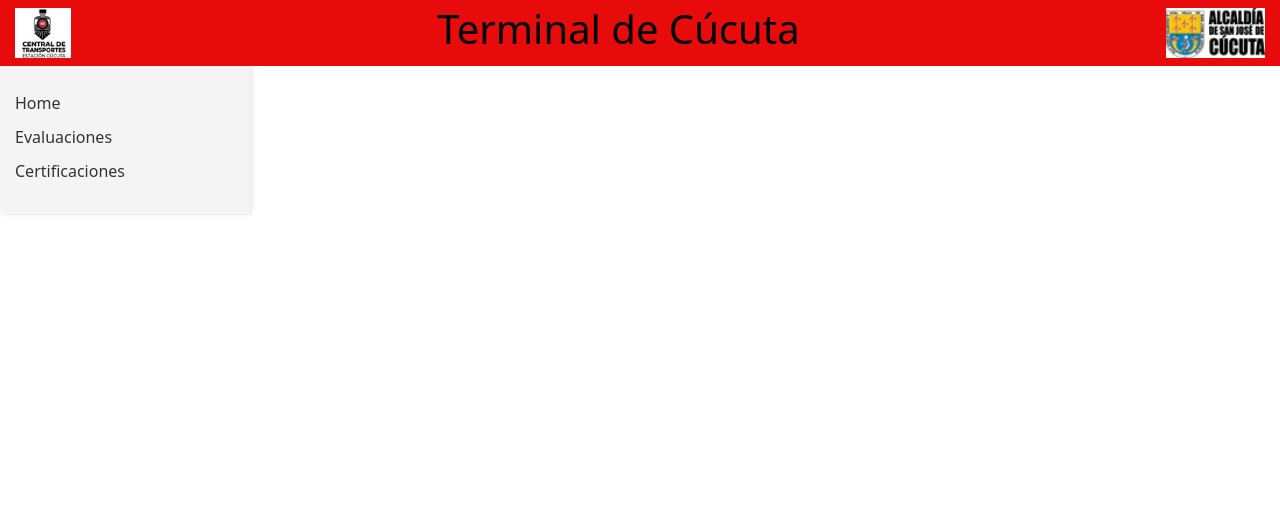
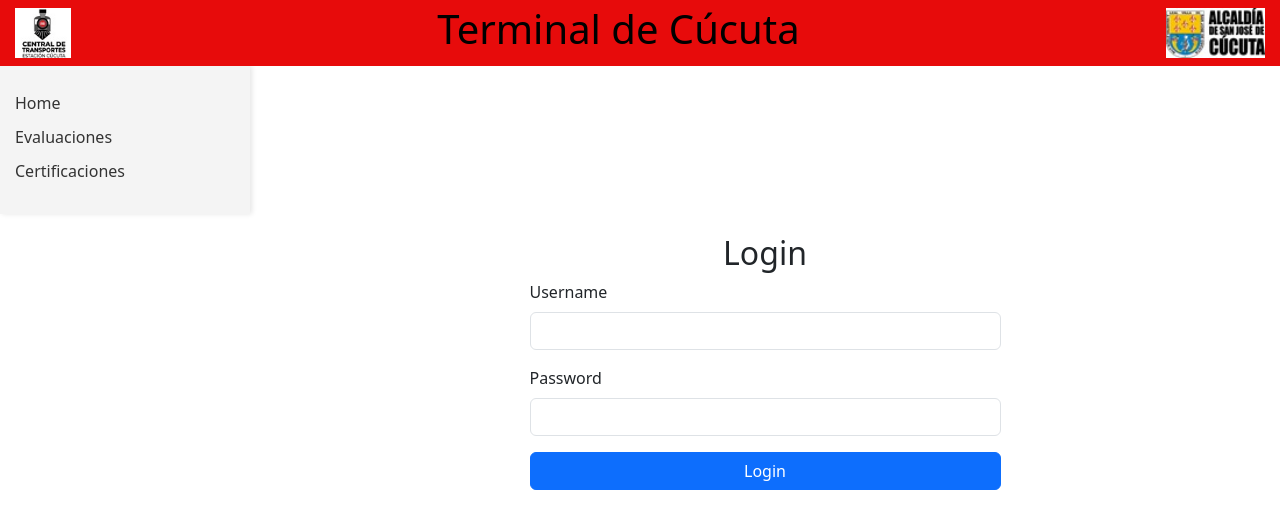
Before and after one commit to fransao/testyk_front, an Angular app in the folder test_yk_front/: page /login in a window 1280 px wide. Before the commit this address led to /. Shown: the top 528 px of the page. Built offline with nearby package versions, Linux system fonts and the light colour scheme.

Commit message:
add login component

```diff
--- a/test_yk_front/src/app/api.service.ts
+++ b/test_yk_front/src/app/api.service.ts
@@ -18,6 +18,8 @@ export class ApiService {
   private putAnswersUrl   = 'http://localhost:8080/answers';
   */
 
+  private logingUrl              = 'http://localhost:8080/course/user/login'
+  private registerUrl            = 'http://localhost:8080/course/user/register'
   private getTestsUrl            = 'http://localhost:8080/course/user/tests';
   private getQuestionsUrl        = 'http://localhost:8080/course/answers/question?';
   private postAnswersUrl         = 'http://localhost:8080/course/validate/answers/test';
@@ -25,6 +27,17 @@ export class ApiService {
   private downloadCertificateUrl = 'http://localhost:8080/course/certificate/user/';
 
   constructor(private http: HttpClient) {}
+
+  login(username: string, password: string): Observable<any> {
+    const body = { username, password };
+
+    return this.http.post<any>(`${this.logingUrl}`, body).pipe(
+      catchError(error => {
+        console.error('[login] Error occurred: ', error);
+        return throwError(() => error);
+      })
+    );
+  }
 
 
   getTests(): Observable<UserTest[]> {
--- a/test_yk_front/src/app/app.routes.ts
+++ b/test_yk_front/src/app/app.routes.ts
@@ -1,6 +1,23 @@
 import { Routes } from '@angular/router';
+import { LoginComponent } from './components/login/login.component';
+import { DashboardComponent } from './components/dashboard/dashboard.component';
+import { AuthGuard } from './auth.guard';
 
 export const routes: Routes = [
+    {
+        path: '',
+        redirectTo: '/login', // Redirige al login si el path está vacío
+        pathMatch: 'full',
+      },
+      {
+        path: 'login',
+        component: LoginComponent,
+      },
+      {
+        path: 'dashboard',
+        component: DashboardComponent,
+        canActivate: [AuthGuard], // Asegura que solo los usuarios autenticados puedan ver el dashboard
+      },
     {
         path: 'evaluations',
         loadChildren: () => import('./components/test/test.routes').then(m => m.TEST_ROUTES)
--- /dev/null
+++ b/test_yk_front/src/app/auth.guard.ts
@@ -0,0 +1,22 @@
+import { Injectable } from '@angular/core';
+import { CanActivate, Router } from '@angular/router';
+import { Observable } from 'rxjs';
+
+@Injectable({
+  providedIn: 'root'
+})
+export class AuthGuard implements CanActivate {
+
+  constructor(private router: Router) {}
+
+  canActivate(): Observable<boolean> | Promise<boolean> | boolean {
+    // Verifica si el token de autenticación existe en el localStorage
+    const token = localStorage.getItem('authToken');
+    if (token) {
+      return true; // Si el token está presente, permite el acceso
+    } else {
+      this.router.navigate(['/login']); // Si no hay token, redirige a login
+      return false;
+    }
+  }
+}
--- /dev/null
+++ b/test_yk_front/src/app/components/login/login.component.css
@@ -0,0 +1,4 @@
+/* Aquí puedes agregar estilos adicionales si lo deseas */
+.container {
+    margin-top: 100px;
+  }
--- /dev/null
+++ b/test_yk_front/src/app/components/login/login.component.html
@@ -0,0 +1,34 @@
+<div class="container">
+  <div class="row justify-content-center">
+    <div class="col-md-6">
+      <h2 class="text-center">Login</h2>
+      <form (ngSubmit)="login()">
+        <div class="mb-3">
+          <label for="username" class="form-label">Username</label>
+          <input
+            type="text"
+            id="username"
+            class="form-control"
+            [(ngModel)]="username"
+            name="username"
+            required
+          />
+        </div>
+
+        <div class="mb-3">
+          <label for="password" class="form-label">Password</label>
+          <input
+            type="password"
+            id="password"
+            class="form-control"
+            [(ngModel)]="password"
+            name="password"
+            required
+          />
+        </div>
+
+        <button type="submit" class="btn btn-primary w-100">Login</button>
+      </form>
+    </div>
+  </div>
+</div>
--- /dev/null
+++ b/test_yk_front/src/app/components/login/login.component.ts
@@ -0,0 +1,31 @@
+import { Component } from '@angular/core';
+import { Router } from '@angular/router';
+import { ApiService } from '../../api.service';
+import { FormsModule } from '@angular/forms';  // Asegúrate de importar FormsModule
+
+@Component({
+  selector: 'app-login',
+  standalone: true,  // Define el componente como standalone
+  imports: [FormsModule],  // Asegúrate de incluir FormsModule aquí
+  templateUrl: './login.component.html',
+  styleUrls: ['./login.component.css']
+})
+export class LoginComponent {
+  username: string = '';
+  password: string = '';
+
+  constructor(private apiService: ApiService, private router: Router) { }
+
+  login() {
+    this.apiService.login(this.username, this.password).subscribe(
+      (response) => {
+        // Guardar el token de autenticación (si es necesario) y redirigir
+        localStorage.setItem('authToken', response.token);
+        this.router.navigate(['/dashboard']); // Redirigir a Dashboard si login es exitoso
+      },
+      (error) => {
+        console.error('Error de autenticación', error);
+      }
+    );
+  }
+}
```
Also changed, not shown: 2 other files (tests, documents, lock files or other folders).
